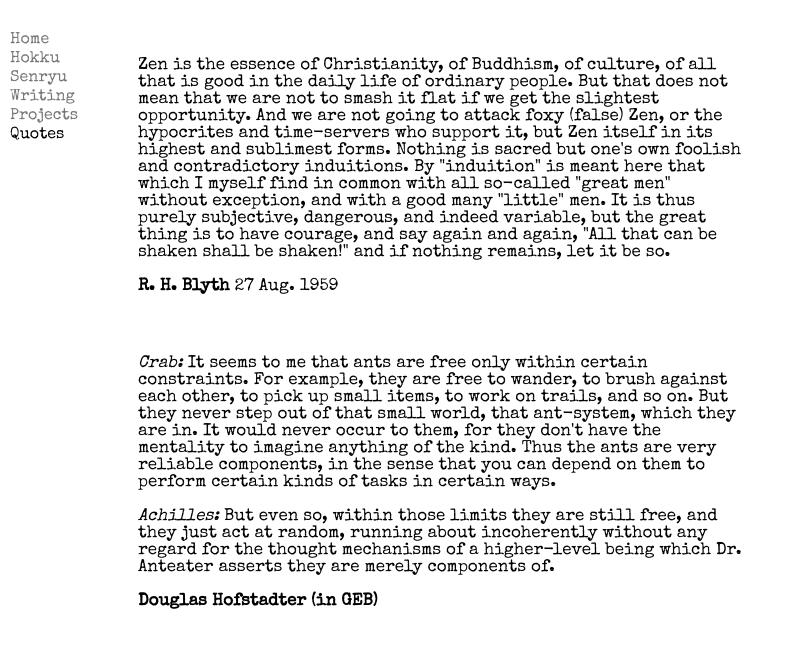
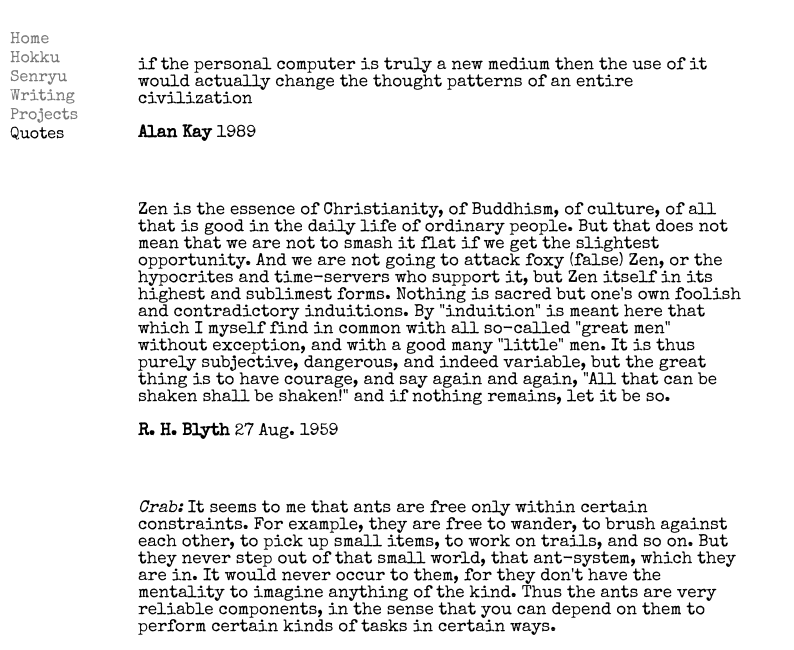
Before and after one commit to dcxSt/pfb-mod, a Gatsby site: page /quotes in a window 1280 px wide. Shown: the part 121-771 px from the top of the page, without its empty margins (0-794 px from the left). Built offline with nearby package versions, Linux system fonts and the light colour scheme; Gatsby itself is replaced by a stand-in of ours; a web font is replaced by a local one.

Commit message:
quote added

```diff
--- a/src/pages/quotes.js
+++ b/src/pages/quotes.js
@@ -7,6 +7,9 @@ export default function Quotes() {
             <Sidenav />
             <div class="main">
                 <h1>Nuggets of gold</h1>
+								<pquote>
+									if the personal computer is truly a new medium then the use of it would actually change the thought patterns of an entire civilization<br/><br/><b>Alan Kay</b> 1989
+								</pquote>
                 <pquote>
                 Zen is the essence of Christianity, of Buddhism, of culture, of all that is good in the daily life of ordinary people. But that does not mean that we are not to smash it flat if we get the slightest opportunity. And we are not going to attack foxy (false) Zen, or the hypocrites and time-servers who support it, but Zen itself in its highest and sublimest forms. Nothing is sacred but one's own foolish and contradictory induitions. By "induition" is meant here that which I myself find in common with all so-called "great men" without exception, and with a good many "little" men. It is thus purely subjective, dangerous, and indeed variable, but the great thing is to have courage, and say again and again, "All that can be shaken shall be shaken!" and if nothing remains, let it be so.<br/><br/><b>R. H. Blyth</b> 27 Aug. 1959
                 </pquote>
```
